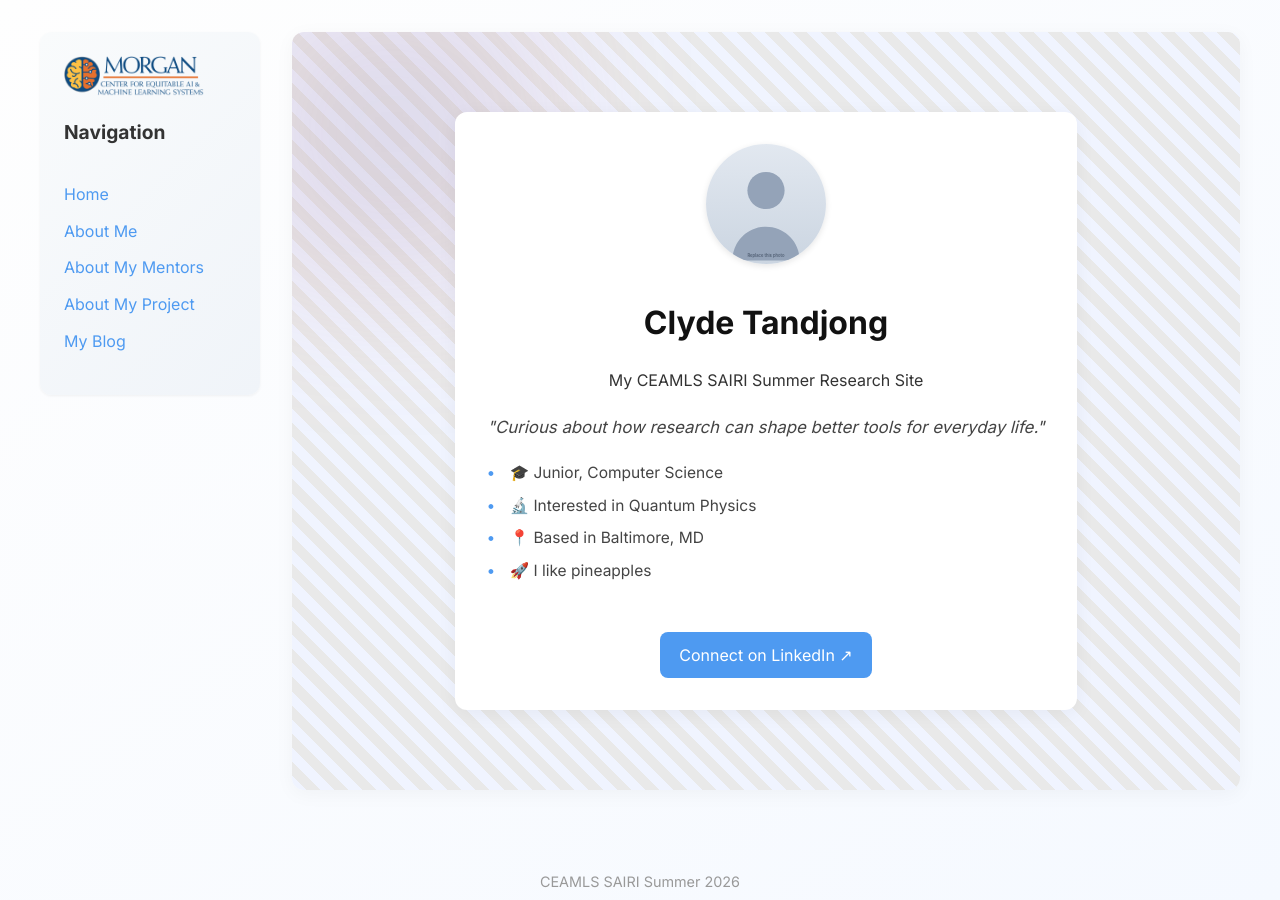
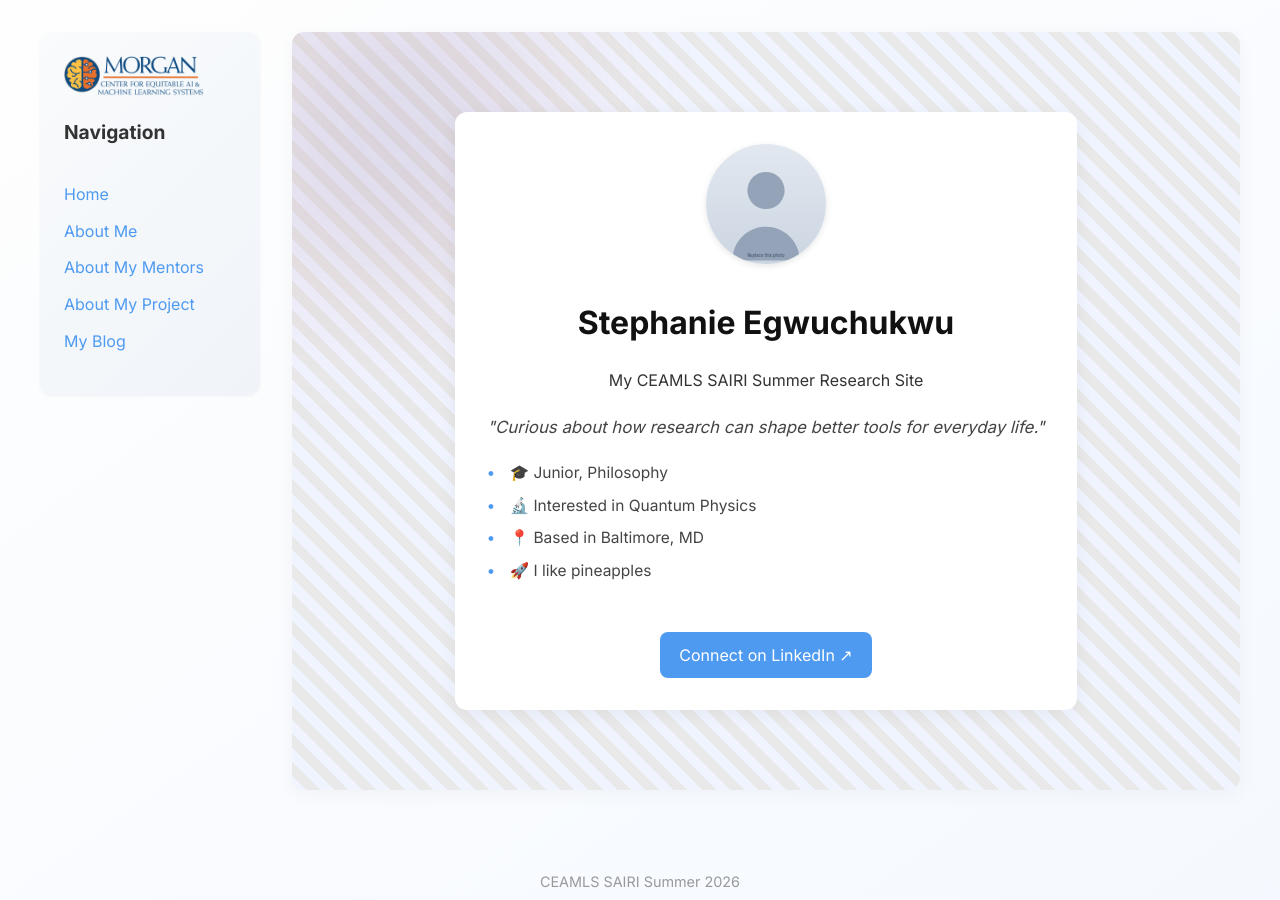
Before and after one commit to stephanieegwuchukwu-ai/stephanieegwuchukwu-aiceamls26.github.io, a Jekyll site: the page built from index.md, in a window 1280 px wide. Built offline with Jekyll 4.4.1, drawn with Linux system fonts in a browser that asks for light colours.

Commit message:
Update index.md

```diff
--- a/index.md
+++ b/index.md
@@ -1,13 +1,13 @@
 ---
 layout: home
 title: Home
-display_name: Clyde Tandjong                  # <- shown as the big display name on the hero
+display_name: Stephanie Egwuchukwu                  # <- shown as the big display name on the hero
 description: My CEAMLS SAIRI Summer Research Site
 
 motto: "Curious about how research can shape better tools for everyday life."
 
 quick_facts:
-  - "🎓 Junior, Computer Science"
+  - "🎓 Junior, Philosophy"
   - "🔬 Interested in Quantum Physics"
   - "📍 Based in Baltimore, MD"
   - "🚀 I like pineapples"
```
